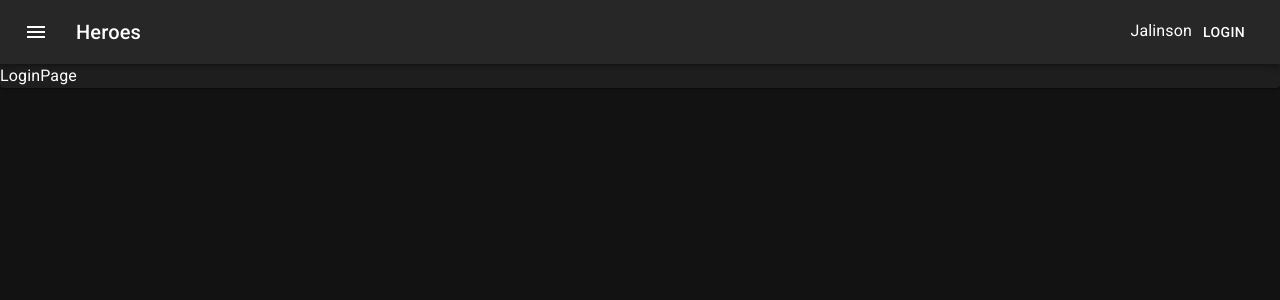
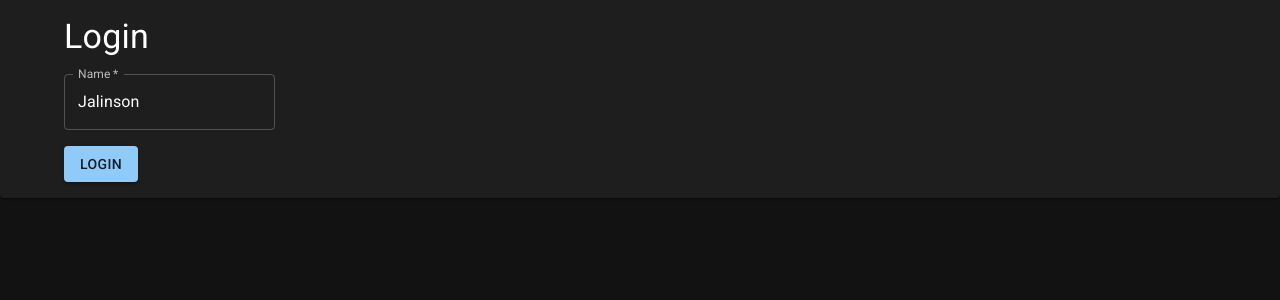
Before and after one commit to zJaaal/heroes-app-react, a React (Vite) app: page /login in a window 1280 px wide. Shown: the top 300 px of the page. Built offline with nearby package versions, Linux system fonts and the light colour scheme.

Commit message:
Changed router for login
Added useNavigate hook on login and logout

```diff
--- a/src/components/NavBar.jsx
+++ b/src/components/NavBar.jsx
@@ -8,17 +8,20 @@ import {
   Drawer,
 } from "@mui/material";
 
-import { Link } from "react-router-dom";
-
+import { useNavigate } from "react-router-dom";
 import MenuIcon from "@mui/icons-material/menu";
 import AppDrawer from "../components/AppDrawer";
 import { useState } from "react";
 
 function NavBar() {
   const [showDrawer, setShowDrawer] = useState(false);
-
+  const navigate = useNavigate();
   const toggleDrawer = () => {
     setShowDrawer(!showDrawer);
+  };
+
+  const handleLogout = () => {
+    navigate("/login", { replace: true });
   };
 
   return (
@@ -45,9 +48,9 @@ function NavBar() {
             <Typography variant="text" component="div" mb={0.3}>
               Jalinson
             </Typography>
-            <Link to="/login">
-              <Button color="inherit">Login</Button>
-            </Link>
+            <Button color="inherit" onClick={handleLogout}>
+              Log out
+            </Button>
           </Toolbar>
         </AppBar>
       </Box>
--- /dev/null
+++ b/src/pages/HeroPage.jsx
@@ -0,0 +1,7 @@
+import React from "react";
+
+const HeroPage = () => {
+  return <div>HeroPage</div>;
+};
+
+export default HeroPage;
--- a/src/pages/LoginPage.jsx
+++ b/src/pages/LoginPage.jsx
@@ -1,7 +1,41 @@
-import React from "react";
+import { Container } from "@mui/system";
+import { Button, Typography, Grid, TextField } from "@mui/material";
+import { useNavigate } from "react-router-dom";
 
 const LoginPage = () => {
-  return <div>LoginPage</div>;
+  const navigate = useNavigate();
+
+  const handleLogin = () => {
+    navigate("/", { replace: true });
+  };
+  return (
+    <Container>
+      <Grid container spacing={2}>
+        <Grid item xs={12}>
+          <Typography variant="h4" pt={2}>
+            Login
+          </Typography>
+        </Grid>
+        <Grid item xs={12}>
+          <TextField
+            required
+            id="outlined-required"
+            label="Name"
+            defaultValue="Jalinson"
+          />
+        </Grid>
+        <Grid item xs={12}>
+          <Button
+            variant="contained"
+            sx={{ marginBottom: 2 }}
+            onClick={handleLogin}
+          >
+            Login
+          </Button>
+        </Grid>
+      </Grid>
+    </Container>
+  );
 };
 
 export default LoginPage;
--- a/src/routers/AppRouter.jsx
+++ b/src/routers/AppRouter.jsx
@@ -1,22 +1,13 @@
-import React from "react";
 import { Routes, Route } from "react-router-dom";
-import NavBar from "../components/NavBar";
-import HomePage from "../pages/HomePage";
-import DCPage from "../pages/DC/DCPage";
-import MarvelPage from "../pages/Marvel/MarvelPage";
+import DashboardRoutes from "./DashboardRoutes";
 import LoginPage from "../pages/LoginPage";
-import SearchPage from "../pages/SearchPage";
 
 const AppRouter = () => {
   return (
     <>
-      <NavBar />
       <Routes>
-        <Route exact path="/" element={<HomePage />} />
-        <Route exact path="/dc" element={<DCPage />} />
-        <Route exact path="/marvel" element={<MarvelPage />} />
         <Route exact path="/login" element={<LoginPage />} />
-        <Route exact path="/search" element={<SearchPage />} />
+        <Route exact path="/*" element={<DashboardRoutes />}></Route>
       </Routes>
     </>
   );
--- /dev/null
+++ b/src/routers/DashboardRoutes.jsx
@@ -0,0 +1,25 @@
+import { Routes, Route } from "react-router-dom";
+import NavBar from "../components/NavBar";
+import HomePage from "../pages/HomePage";
+import DCPage from "../pages/DC/DCPage";
+import MarvelPage from "../pages/Marvel/MarvelPage";
+import SearchPage from "../pages/SearchPage";
+import HeroPage from "../pages/HeroPage";
+
+const DashboardRoutes = () => {
+  return (
+    <>
+      <NavBar />
+      <Routes>
+        <Route exact path="dc" element={<DCPage />} />
+        <Route exact path="marvel" element={<MarvelPage />} />
+        <Route exact path="search" element={<SearchPage />} />
+        <Route exact path="hero" element={<HeroPage />} />
+
+        <Route exact path="/" element={<HomePage />} />
+      </Routes>
+    </>
+  );
+};
+
+export default DashboardRoutes;
```
